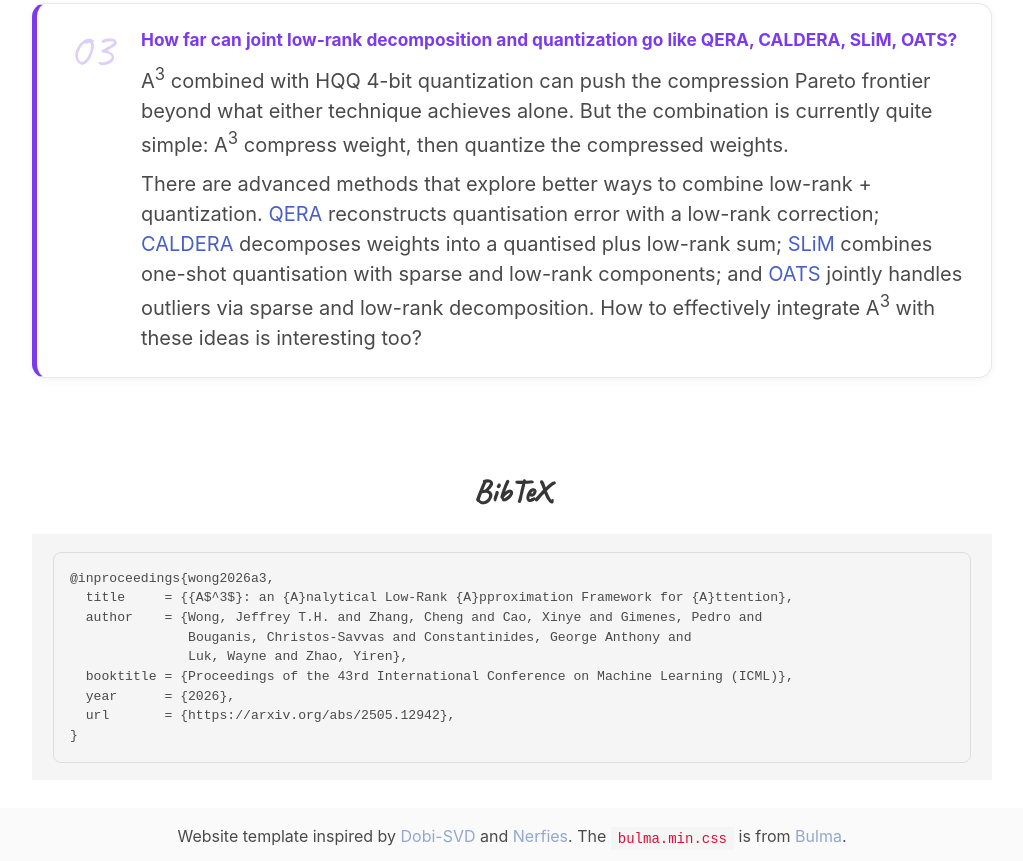
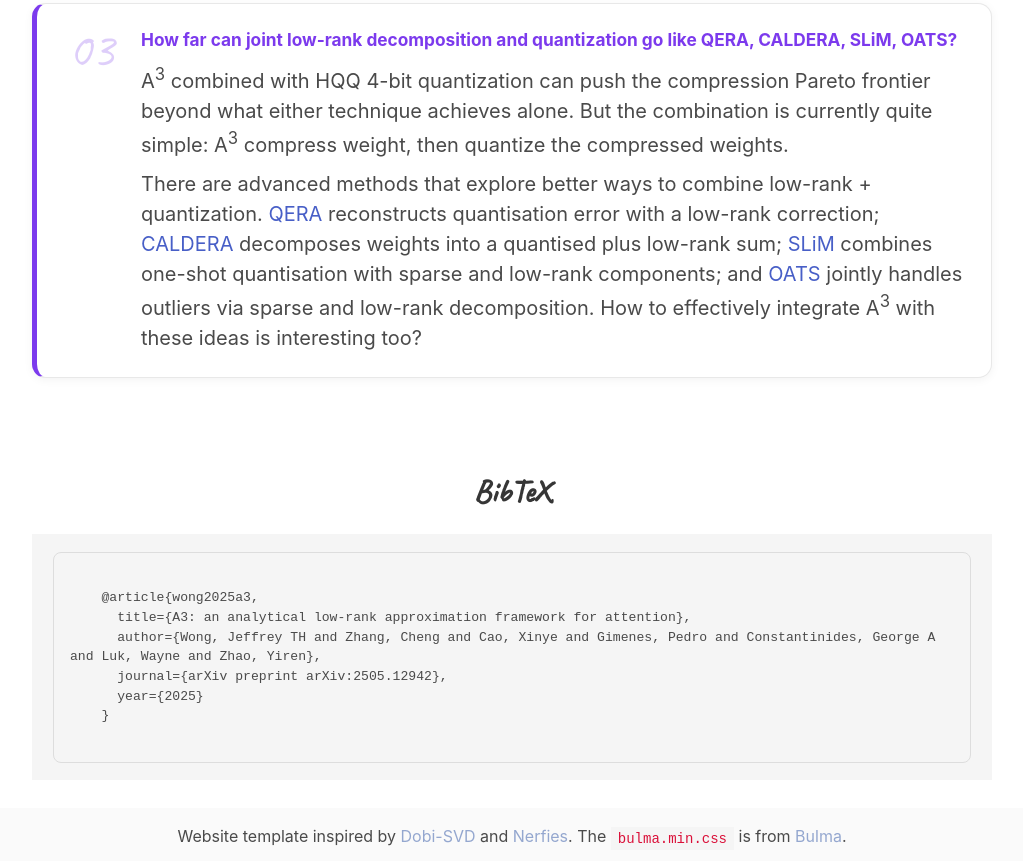
Before and after one commit to JeffreyWong20/a3.github.io, a plain HTML site: page index.html in a window 1280 px wide. Shown: the part 9689-10550 px from the top of the page, without its empty margins (128-1151 px from the left). Drawn offline with nearby package versions, Linux system fonts and the light colour scheme; a web font is replaced by a local one.

Commit message:
feat: use arxiv link preceeding now

```diff
--- a/index.html
+++ b/index.html
@@ -1576,15 +1576,14 @@
 <section class="section" id="bibtex" style="margin-bottom:-20px;">
   <div class="container is-max-desktop content">
     <h2 class="title is-3">BibTeX</h2>
-    <pre><code>@inproceedings{wong2026a3,
-  title     = {{A$^3$}: an {A}nalytical Low-Rank {A}pproximation Framework for {A}ttention},
-  author    = {Wong, Jeffrey T.H. and Zhang, Cheng and Cao, Xinye and Gimenes, Pedro and
-               Bouganis, Christos-Savvas and Constantinides, George Anthony and
-               Luk, Wayne and Zhao, Yiren},
-  booktitle = {Proceedings of the 43rd International Conference on Machine Learning (ICML)},
-  year      = {2026},
-  url       = {https://arxiv.org/abs/2505.12942},
-}</code></pre>
+    <pre><code>
+    @article{wong2025a3,
+      title={A3: an analytical low-rank approximation framework for attention},
+      author={Wong, Jeffrey TH and Zhang, Cheng and Cao, Xinye and Gimenes, Pedro and Constantinides, George A and Luk, Wayne and Zhao, Yiren},
+      journal={arXiv preprint arXiv:2505.12942},
+      year={2025}
+    }
+    </code></pre>
   </div>
 </section>
 <!-- ===================== /BIBTEX ===================== -->
```
